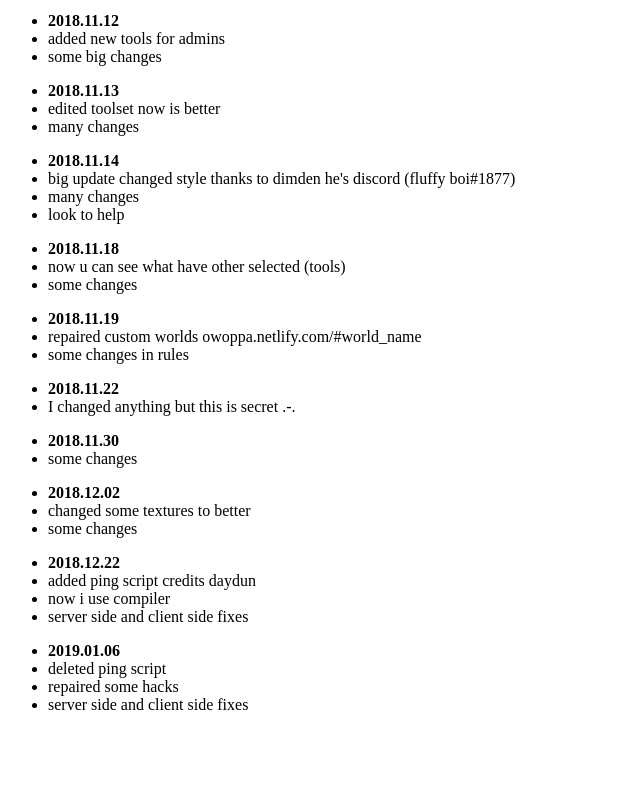
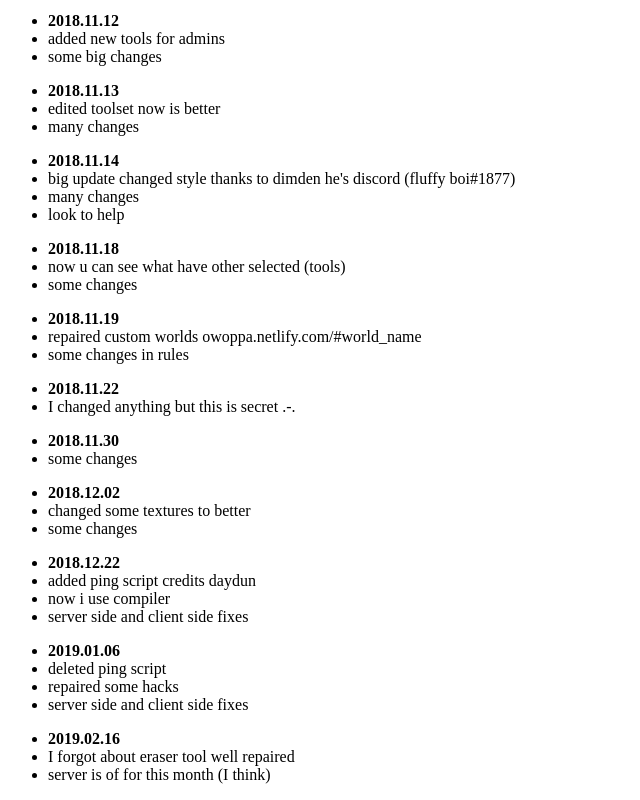
Before and after one commit to mathmakgakpak/owopppa, a plain HTML site: page changelog.html in a window 1280 px wide. Shown: the part 328-1128 px from the top of the page, without its empty margins (0-640 px from the left). Before the commit the page ends 1058 px from the top, so only its background shows below. Drawn offline with Linux system fonts and the light colour scheme.

Commit message:
Update changelog.html

```diff
--- a/changelog.html
+++ b/changelog.html
@@ -90,6 +90,12 @@
 			<li>server side and client side fixes</li>
 		</ul>
 
+		<ul>
+			<li><b>2019.02.16</b></li>
+			<li>I forgot about eraser tool well repaired</li>
+			<li>server is of for this month (I think)</li>
+		</ul>
+
 		<button style="position: fixed;top:20px" onclick="window.scrollTo(window.pageXOffset,document.body.scrollHeight)">⇩</button>
 	</body>
 </html>
```
